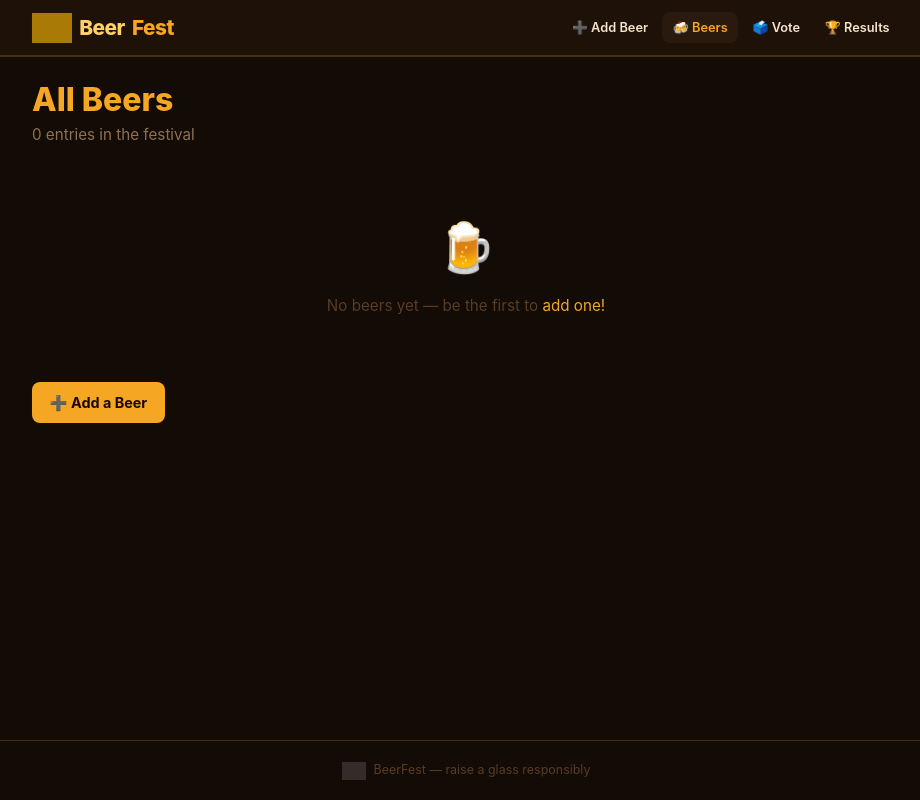
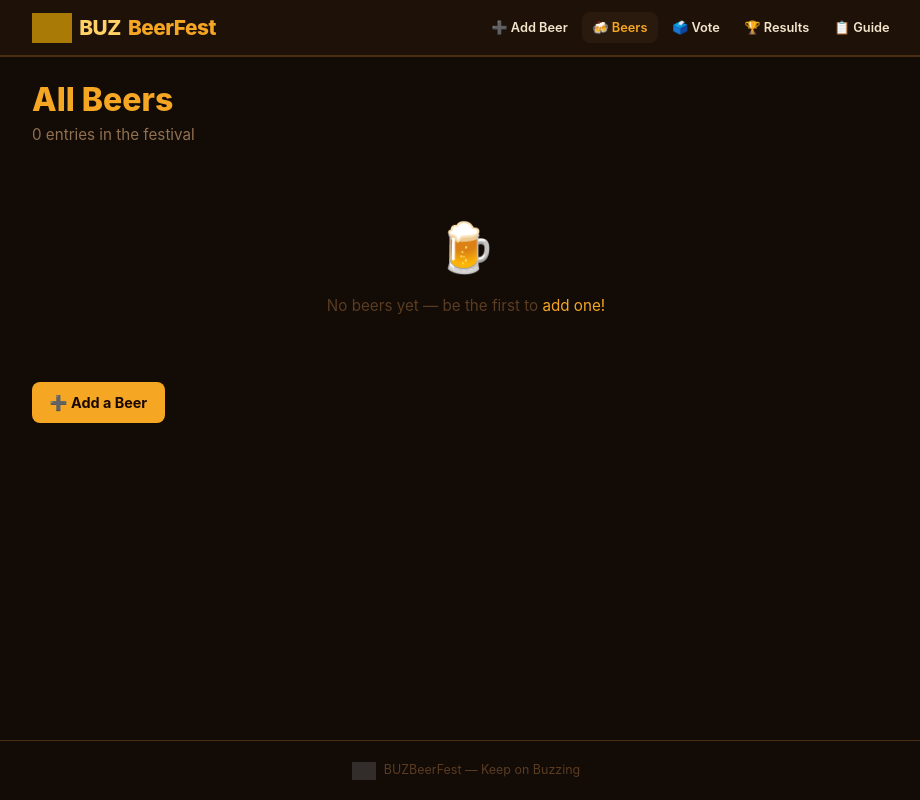
Before and after one commit to bzounes/BeerFest, a Flask app: page /beers in a window 1280 px wide. Shown: the whole page, without its empty margins (174-1094 px from the left). Run offline with Flask 3, Linux system fonts and the light colour scheme; data that the repository does not hold is empty; grey boxes are pictures that could not be loaded.

Commit message:
Rebrand to BUZBeerFest, update tagline, add Guide nav link
- Rename "BeerFest" → "BUZBeerFest" across all templates (title, navbar
  brand, hero, instructions page header/title/back-link)
- "Raise a glass responsibly" → "Keep on Buzzing" in footer and
  instructions sheet
- Add 📋 Guide nav link to the navbar on every page, pointing to /instructions

https://claude.ai/code/session_01DJ1a9KsaJbzrKG7YjvZMW5

```diff
--- a/templates/base.html
+++ b/templates/base.html
@@ -5,7 +5,7 @@
   <meta name="viewport" content="width=device-width, initial-scale=1.0">
   <meta name="mobile-web-app-capable" content="yes">
   <meta name="apple-mobile-web-app-capable" content="yes">
-  <title>{% block title %}BeerFest{% endblock %} 🍺</title>
+  <title>{% block title %}BUZBeerFest{% endblock %} 🍺</title>
   <link rel="icon" type="image/png" href="{{ url_for('static', filename='images/logo.png') }}">
   <link rel="stylesheet" href="{{ url_for('static', filename='css/style.css') }}">
 </head>
@@ -14,8 +14,8 @@
 <nav class="navbar">
   <div class="navbar-inner">
     <a class="navbar-brand" href="{{ url_for('index') }}">
-      <img class="navbar-logo" src="{{ url_for('static', filename='images/logo.png') }}" alt="BeerFest logo">
-      <span>Beer</span>Fest
+      <img class="navbar-logo" src="{{ url_for('static', filename='images/logo.png') }}" alt="BUZBeerFest logo">
+      <span>BUZ</span>BeerFest
     </a>
     <div class="nav-links">
       <a class="nav-link {% if request.endpoint == 'register' %}active{% endif %}"
@@ -26,6 +26,8 @@
          href="{{ url_for('vote_home') }}">🗳️ Vote</a>
       <a class="nav-link {% if request.endpoint in ('results','results_hidden') %}active{% endif %}"
          href="{{ url_for('results') }}">🏆 Results</a>
+      <a class="nav-link {% if request.endpoint == 'instructions' %}active{% endif %}"
+         href="{{ url_for('instructions') }}">📋 Guide</a>
     </div>
   </div>
 </nav>
@@ -46,7 +48,7 @@
 
 <footer>
   <img class="footer-logo" src="{{ url_for('static', filename='images/logo.png') }}" alt="">
-  BeerFest &mdash; raise a glass responsibly
+  BUZBeerFest &mdash; Keep on Buzzing
 </footer>
 
 <script src="{{ url_for('static', filename='js/app.js') }}"></script>
--- a/templates/index.html
+++ b/templates/index.html
@@ -3,8 +3,8 @@
 
 {% block content %}
 <div class="hero">
-  <img class="hero-logo" src="{{ url_for('static', filename='images/logo.png') }}" alt="BeerFest">
-  <h1 class="hero-title">Welcome to<br><span>BeerFest!</span></h1>
+  <img class="hero-logo" src="{{ url_for('static', filename='images/logo.png') }}" alt="BUZBeerFest">
+  <h1 class="hero-title">Welcome to<br><span>BUZBeerFest!</span></h1>
   <p class="hero-subtitle">Register your beers and vote for the best of the fest.</p>
 
   <div class="stats-row">
```
Also changed, not shown: templates/instructions.html (+5 -5 lines).
